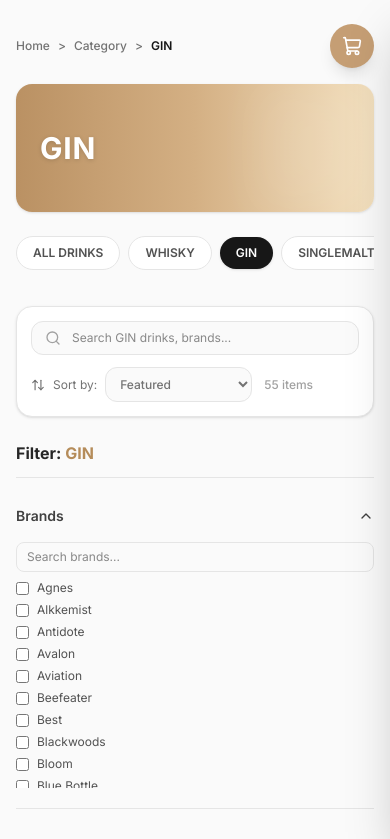
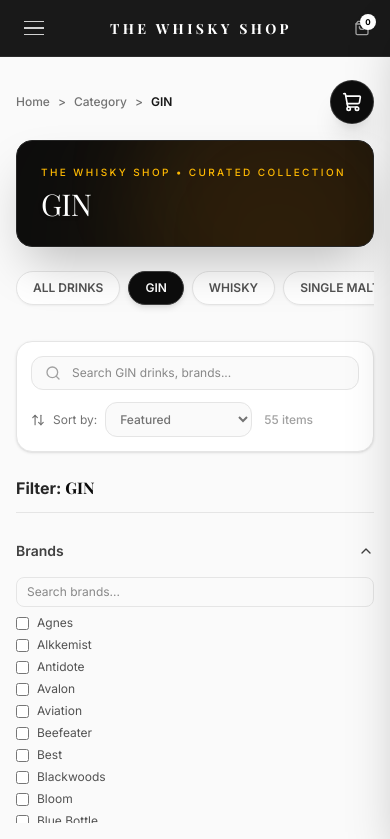
Before and after one commit to umuroyattani/thewhiskyshop, a Next.js app: page /catalog in a window 390 px wide. Shown: the top 839 px of the page. Built offline with nearby package versions, Linux system fonts and the light colour scheme.

Commit message:
feat: add permanent luxury navbar, match landing page dark palette, and order drinks by popular demand (Gin, Whisky first)

```diff
--- a/src/app/catalog/page.tsx
+++ b/src/app/catalog/page.tsx
@@ -150,10 +150,10 @@
 
   return (
     <div className="min-h-screen bg-[#fafafa] text-neutral-900">
-      <Navbar />
+      <Navbar alwaysVisible />
 
       {/* Top Banner & Breadcrumb Header */}
-      <div className="max-w-7xl mx-auto px-4 sm:px-6 lg:px-8 pt-6 pb-4">
+      <div className="max-w-7xl mx-auto px-4 sm:px-6 lg:px-8 pt-20 sm:pt-24 pb-4">
         {/* Breadcrumb & Floating Cart Button */}
         <div className="flex items-center justify-between mb-4">
           <nav className="flex items-center gap-2 text-xs text-neutral-500 font-medium">
@@ -165,30 +165,46 @@
               Category
             </Link>
             <span>&gt;</span>
-            <span className="text-neutral-900 font-semibold uppercase">{selectedCategory}</span>
+            <span className="text-neutral-900 font-semibold uppercase">
+              {selectedCategory.replace("SINGLEMALT", "SINGLE MALT")}
+            </span>
           </nav>
 
-          {/* Floating Cart Button matching mockup */}
+          {/* Floating Cart Button matching landing page luxury palette */}
           <button
             onClick={openCart}
             aria-label="View basket"
-            className="w-11 h-11 rounded-full bg-[#c59e74] hover:bg-[#b58c5a] shadow-lg flex items-center justify-center text-white transition-all cursor-pointer relative"
+            className="w-11 h-11 rounded-full bg-[#0d0d0d] hover:bg-neutral-800 border border-neutral-700/80 ring-1 ring-white/10 shadow-xl flex items-center justify-center text-white transition-all cursor-pointer relative"
           >
             <ShoppingCart className="w-5 h-5" />
             {itemCount > 0 && (
-              <span className="absolute -top-1 -right-1 w-5 h-5 bg-emerald-500 text-white text-[10px] font-bold rounded-full flex items-center justify-center shadow">
+              <span className="absolute -top-1 -right-1 w-5 h-5 bg-amber-500 text-neutral-950 text-[10px] font-bold rounded-full flex items-center justify-center shadow">
                 {itemCount}
               </span>
             )}
           </button>
         </div>
 
-        {/* Golden / Amber Champagne Banner matching screenshot */}
-        <div className="w-full h-32 sm:h-44 rounded-2xl sm:rounded-3xl bg-gradient-to-r from-[#ba9163] via-[#d4b084] to-[#f3dfbc] p-6 sm:p-10 flex items-center shadow-sm relative overflow-hidden mb-6">
-          <div className="absolute right-0 top-0 bottom-0 w-1/3 opacity-10 bg-white blur-xl pointer-events-none" />
-          <h1 className="font-sans text-3xl sm:text-5xl lg:text-6xl font-extrabold text-white uppercase tracking-wide drop-shadow-sm">
-            {selectedCategory}
+        {/* Editorial Luxury Banner matching landing page color palette */}
+        <div className="w-full rounded-2xl sm:rounded-3xl bg-[#0d0d0d] border border-neutral-800 ring-1 ring-white/10 p-6 sm:p-10 flex items-center justify-between shadow-2xl relative overflow-hidden mb-6">
+          <div className="absolute -right-16 -top-16 w-80 h-80 rounded-full bg-amber-500/10 blur-3xl pointer-events-none" />
+          <div className="absolute left-1/3 -bottom-20 w-72 h-72 rounded-full bg-amber-600/5 blur-2xl pointer-events-none" />
+          <div className="relative z-10">
+            <span className="text-[10px] sm:text-xs tracking-[0.24em] text-amber-400 font-medium uppercase block mb-1.5">
+              THE WHISKY SHOP • CURATED COLLECTION
+            </span>
+            <h1 className="font-serif text-3xl sm:text-5xl lg:text-6xl font-normal text-white uppercase tracking-tight drop-shadow-sm">
+              {selectedCategory === "ALL" ? "ALL SPIRITS & GOODS" : selectedCategory.replace("SINGLEMALT", "SINGLE MALT")}
             </h1>
+            <p className="text-xs text-neutral-400 mt-2 font-light max-w-lg hidden sm:block">
+              Explore authentic rare bottles, single malts, and signature fine spirits imported directly from world-class distilleries.
+            </p>
+          </div>
+          <div className="hidden md:flex items-center">
+            <span className="text-xs tracking-widest text-neutral-300 uppercase font-mono px-4 py-2 rounded-full border border-neutral-800 bg-neutral-900/80 shadow-inner">
+              {filteredProducts.length} Items
+            </span>
+          </div>
         </div>
 
         {/* Category Selector Tabs */}
@@ -200,13 +216,15 @@
             }}
             className={`px-4 py-2 rounded-full text-xs font-semibold uppercase whitespace-nowrap transition-all ${
               selectedCategory === "ALL"
-                ? "bg-neutral-900 text-white shadow-sm"
-                : "bg-white border border-neutral-200 text-neutral-600 hover:border-neutral-400"
+                ? "bg-[#0d0d0d] text-white border border-neutral-700 shadow-md ring-1 ring-white/10"
+                : "bg-white border border-neutral-200 text-neutral-600 hover:text-black hover:border-neutral-400 shadow-xs"
             }`}
           >
             ALL DRINKS
           </button>
-          {CATEGORIES.map((cat) => (
+          {CATEGORIES.map((cat) => {
+            const isActive = selectedCategory.toUpperCase() === cat.name.toUpperCase();
+            return (
               <button
                 key={cat.id}
                 onClick={() => {
@@ -214,14 +232,15 @@
                   clearFilters();
                 }}
                 className={`px-4 py-2 rounded-full text-xs font-semibold uppercase whitespace-nowrap transition-all ${
-                selectedCategory.toUpperCase() === cat.name.toUpperCase()
-                  ? "bg-neutral-900 text-white shadow-sm"
-                  : "bg-white border border-neutral-200 text-neutral-600 hover:border-neutral-400"
+                  isActive
+                    ? "bg-[#0d0d0d] text-white border border-neutral-700 shadow-md ring-1 ring-white/10"
+                    : "bg-white border border-neutral-200 text-neutral-600 hover:text-black hover:border-neutral-400 shadow-xs"
                 }`}
               >
-              {cat.name}
+                {cat.name.replace("SINGLEMALT", "SINGLE MALT")}
               </button>
-          ))}
+            );
+          })}
         </div>
 
         {/* Search & Sort Bar */}
@@ -265,7 +284,10 @@
             {/* Filter Header */}
             <div className="flex items-center justify-between pb-3 border-b border-neutral-200">
               <h2 className="text-base font-bold text-neutral-800">
-                Filter: <span className="uppercase text-[#b58c5a]">{selectedCategory}</span>
+                Filter:{" "}
+                <span className="uppercase text-neutral-950 font-serif font-bold">
+                  {selectedCategory.replace("SINGLEMALT", "SINGLE MALT")}
+                </span>
               </h2>
               {(selectedBrands.length > 0 || selectedSizes.length > 0 || minPrice > 0 || maxPrice < 200000 || searchQuery) && (
                 <button
@@ -295,7 +317,7 @@
                       placeholder="Search brands..."
                       value={brandSearch}
                       onChange={(e) => setBrandSearch(e.target.value)}
-                      className="w-full px-2.5 py-1.5 text-xs bg-neutral-50 border border-neutral-200 rounded-lg mb-2 focus:outline-none"
+                      className="w-full px-2.5 py-1.5 text-xs bg-neutral-50 border border-neutral-200 rounded-lg mb-2 focus:outline-none focus:border-neutral-400"
                     />
                   )}
                   <div className="max-h-52 overflow-y-auto space-y-1.5 pr-1 text-xs">
@@ -310,7 +332,7 @@
                             type="checkbox"
                             checked={selectedBrands.includes(brand)}
                             onChange={() => toggleBrand(brand)}
-                            className="rounded border-neutral-300 text-[#b58c5a] focus:ring-[#b58c5a]"
+                            className="rounded border-neutral-300 text-neutral-900 focus:ring-neutral-900 accent-neutral-900"
                           />
                           <span className="truncate">{brand}</span>
                         </label>
@@ -344,7 +366,7 @@
                         type="checkbox"
                         checked={selectedSizes.includes(size)}
                         onChange={() => toggleSize(size)}
-                        className="rounded border-neutral-300 text-[#b58c5a] focus:ring-[#b58c5a]"
+                        className="rounded border-neutral-300 text-neutral-900 focus:ring-neutral-900 accent-neutral-900"
                       />
                       <span>{size}</span>
                     </label>
@@ -365,7 +387,7 @@
 
               {priceOpen && (
                 <div className="mt-4 space-y-4">
-                  {/* Gold slider track matching screenshot */}
+                  {/* Slider track matching landing page palette */}
                   <div className="relative pt-1">
                     <input
                       type="range"
@@ -374,7 +396,7 @@
                       step={500}
                       value={maxPrice}
                       onChange={(e) => setMaxPrice(Number(e.target.value))}
-                      className="w-full accent-[#b58c5a] cursor-pointer"
+                      className="w-full accent-neutral-900 cursor-pointer"
                     />
                   </div>
 
@@ -384,14 +406,14 @@
                       type="number"
                       value={minPrice}
                       onChange={(e) => setMinPrice(Number(e.target.value))}
-                      className="w-20 px-2.5 py-1.5 border border-neutral-200 rounded-lg bg-white text-center focus:outline-none"
+                      className="w-20 px-2.5 py-1.5 border border-neutral-200 rounded-lg bg-white text-center focus:outline-none focus:border-neutral-400"
                     />
                     <span className="text-neutral-400">to</span>
                     <input
                       type="number"
                       value={maxPrice}
                       onChange={(e) => setMaxPrice(Number(e.target.value))}
-                      className="w-24 px-2.5 py-1.5 border border-neutral-200 rounded-lg bg-white text-center focus:outline-none"
+                      className="w-24 px-2.5 py-1.5 border border-neutral-200 rounded-lg bg-white text-center focus:outline-none focus:border-neutral-400"
                     />
                   </div>
                 </div>
@@ -422,7 +444,7 @@
                   return (
                     <div
                       key={product.id}
-                      className="bg-[#fffdfa] hover:bg-white rounded-2xl border border-neutral-200/90 p-3 sm:p-4 flex flex-col justify-between group hover:shadow-xl hover:border-[#dfbe95] transition-all duration-300 relative"
+                      className="bg-[#fffdfa] hover:bg-white rounded-2xl border border-neutral-200/90 p-3 sm:p-4 flex flex-col justify-between group hover:shadow-xl hover:border-neutral-800 transition-all duration-300 relative"
                     >
                       {/* Bottle Photo Container */}
                       <div className="relative w-full h-44 sm:h-52 bg-white rounded-xl p-3 flex items-center justify-center overflow-hidden mb-3">
@@ -467,7 +489,7 @@
                           className={`p-2 sm:px-3 sm:py-1.5 rounded-full text-[10px] font-bold uppercase tracking-wider transition-all cursor-pointer ${
                             isAdded
                               ? "bg-emerald-600 text-white"
-                              : "bg-[#c59e74] text-white hover:bg-[#b58c5a] shadow-sm active:scale-95"
+                              : "bg-neutral-900 text-white hover:bg-black shadow-sm active:scale-95"
                           }`}
                           title="Add to Basket"
                         >
--- a/src/components/Navbar.tsx
+++ b/src/components/Navbar.tsx
@@ -4,7 +4,7 @@
 import Link from "next/link";
 import { useState, useEffect } from "react";
 
-export default function Navbar() {
+export default function Navbar({ alwaysVisible = false }: { alwaysVisible?: boolean }) {
   const { openCart, itemCount } = useCart();
   const [scrolled, setScrolled] = useState(false);
   const [mobileOpen, setMobileOpen] = useState(false);
@@ -17,7 +17,7 @@
     return () => window.removeEventListener("scroll", handleScroll);
   }, []);
 
-  if (!scrolled) return null;
+  if (!alwaysVisible && !scrolled) return null;
 
   return (
     <>
--- a/src/data/catalog.ts
+++ b/src/data/catalog.ts
@@ -31,8 +31,8 @@
 
 // Consumer demand & popularity ordering (Whisky, Gin, Single Malt, Vodka, Tequila, etc.)
 export const POPULAR_CATEGORY_ORDER = [
+  "GIN",
   "WHISKY",
-  "GIN",
   "SINGLEMALT",
   "VODKA",
   "TEQUILA",
@@ -41,8 +41,8 @@
   "CHAMPAGNE",
   "WINE",
   "BEER",
+  "BRANDY",
   "LIQUEUR",
-  "BRANDY",
   "JAPANESE WHISKY",
   "BITTERS & APERITIF",
   "NON ALCOHOLIC",
```
Lines whose indentation alone changed are shown as unchanged.
